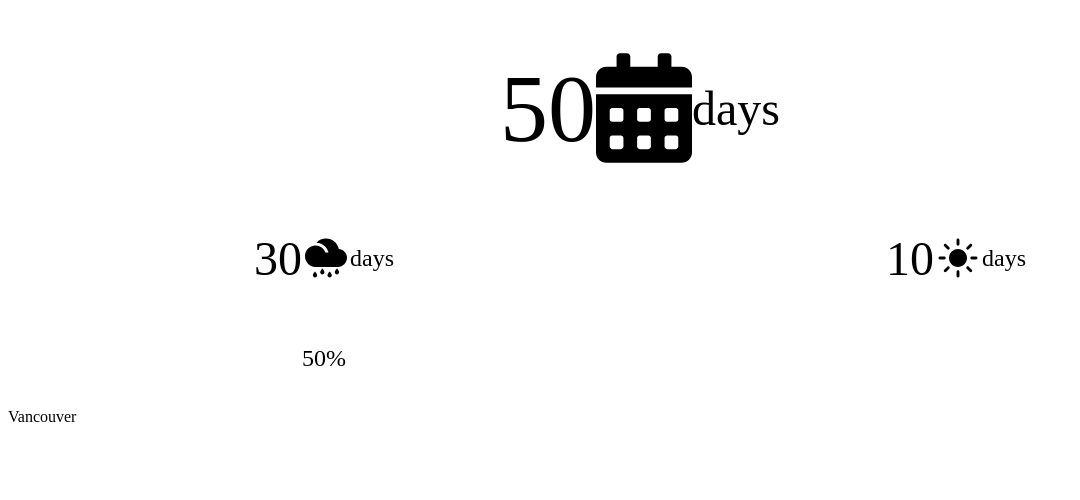
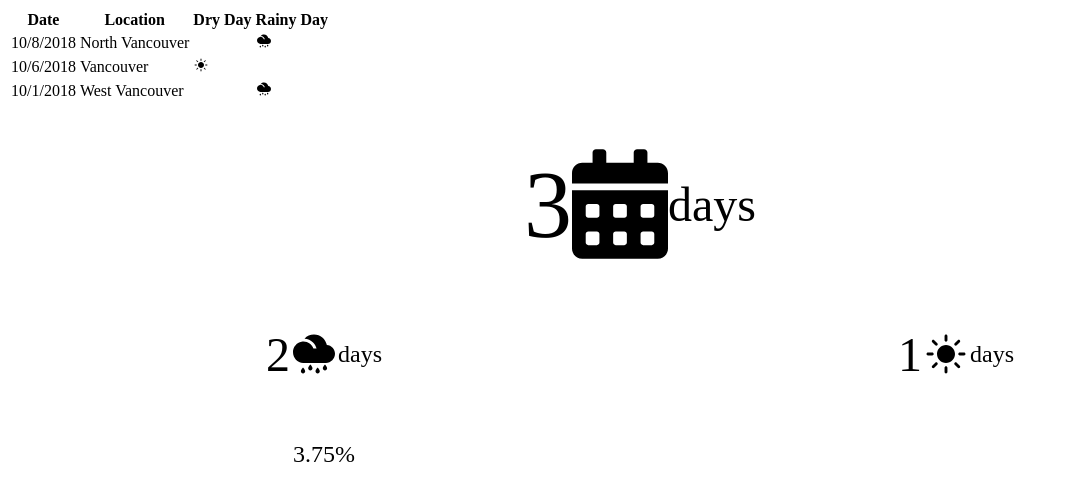
Before and after one commit to AmirHosseinifar/run-day-count, a React app: page / in a window 1280 px wide. Shown: the top 500 px of the page, without its empty margins (0-1080 px from the left). Built offline with nearby package versions, Linux system fonts and the light colour scheme.

Commit message:
Passing state as props

```diff
--- a/src/components/App.js
+++ b/src/components/App.js
@@ -1,7 +1,7 @@
-
 import React from 'react';
 import {Component} from 'react'
-
+import {RunDayList} from './RunDayList'
+import {RunDayCount} from './RunDayCount'
 
 export class App extends Component {
   constructor(props) {
@@ -30,10 +30,18 @@ export class App extends Component {
     };
   }
 
+  countDays(filter) {
+    return this.state.allRunDays.filter(
+      (day) => (filter) ? day[filter] : day).length
+  }
+
   render() {
     return(
-      <div>
-        {this.state.allRunDays[1]["location"]}
+      <div className="app">
+        <RunDayList days={this.state.allRunDays}/>
+        <RunDayCount total={this.countDays()}
+                     rainDay={this.countDays("rainDay")}
+                     dryDay={this.countDays("dryDay")}/>
       </div>
     )
   }
--- a/src/components/RunDayCount.js
+++ b/src/components/RunDayCount.js
@@ -13,7 +13,7 @@ import {IoMdRainy , IoIosSunny} from 'react-icons/io'
     return percentToDecimal(total/goal)
   }
 
-  const RunDayCount = ({total=50, rainDay=20,
+export const RunDayCount = ({total=50, rainDay=20,
                         dryDay=10, goal=80}) => {
     return (
       <div className="run-day-count">
--- a/src/index.js
+++ b/src/index.js
@@ -5,14 +5,7 @@ import RunDayCount from './components/RunDayCount';
 import {App} from './components/App'
 
 ReactDOM.render(
-  <div>
-    <RunDayCount total={50}
-                rainDay={30}
-                dryDay={10}
-                goal={100}
-    />
-    <App />
-  </div>
+  <App />
   ,document.getElementById('root'));
 
 // If you want your app to work offline and load faster, you can change
```
